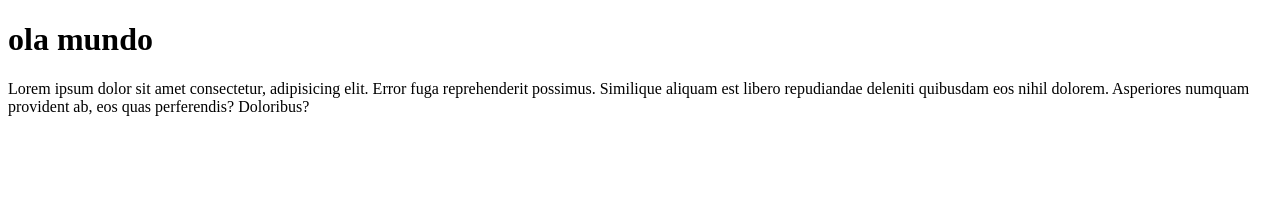
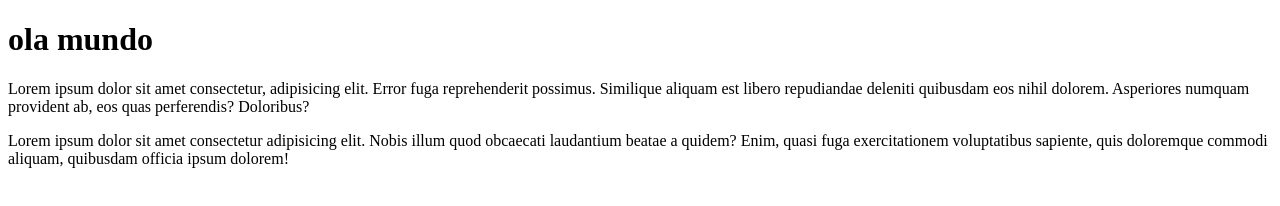
Before and after one commit to Ale2703a/ola-mundo, a plain HTML site: page site-exeplo/index.html in a window 1280 px wide. Drawn offline with Linux system fonts and the light colour scheme.

Commit message:
adicione um paragragrafo

```diff
--- a/site-exeplo/index.html
+++ b/site-exeplo/index.html
@@ -8,6 +8,7 @@
 <body>
     <h1>ola mundo</h1>
     <p>Lorem ipsum dolor sit amet consectetur, adipisicing elit. Error fuga reprehenderit possimus. Similique aliquam est libero repudiandae deleniti quibusdam eos nihil dolorem. Asperiores numquam provident ab, eos quas perferendis? Doloribus?</p>
+    <p>Lorem ipsum dolor sit amet consectetur adipisicing elit. Nobis illum quod obcaecati laudantium beatae a quidem? Enim, quasi fuga exercitationem voluptatibus sapiente, quis doloremque commodi aliquam, quibusdam officia ipsum dolorem!</p>
 
 </body>
 </html>
```
